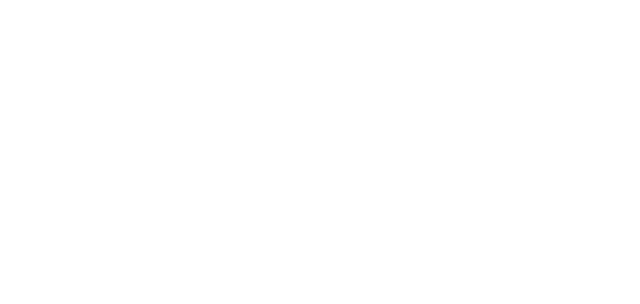
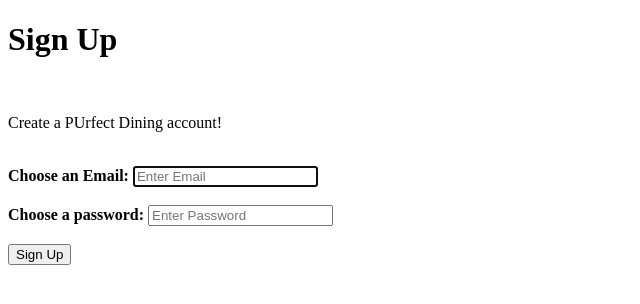
Before and after one commit to dvtung1/web, an Angular app: page / in a window 1280 px wide. Shown: the top 304 px of the page, without its empty margins (0-640 px from the left). Built offline with nearby package versions, Linux system fonts and the light colour scheme.

Commit message:
fix some frontend components

```diff
--- a/package.json
+++ b/package.json
@@ -4,7 +4,7 @@
   "scripts": {
     "ng": "ng",
     "start": "ng serve",
-    "build": "ng build",
+    "build": "ng build --prod",
     "test": "ng test",
     "lint": "ng lint",
     "e2e": "ng e2e"
--- a/src/app/components/recovery/recovery.component.html
+++ b/src/app/components/recovery/recovery.component.html
@@ -1,21 +1,21 @@
-<body>
-  <div align = "center" >
-    <div>
-        <h1>Recover PUrfect Dining Password</h1>
-        <br>
-        <p algin = "center">We will send a recovery code to your email.</p>
-        <br>
+<div class="text-center">
+  <div>
+    <h1>Recover PUrfect Dining Password</h1>
+    <br />
+    <p>We will send a recovery code to your email.</p>
+    <br />
 
+    <label for="email"><b>Enter your Email: </b></label>
+    <input
+      type="email"
+      placeholder="Enter Email"
+      name="useremail"
+      required
+      autofocus
+    />
 
-        <label for="email"><b>Enter your Email: </b></label>
-        <input type="email" placeholder="Enter Email" name="useremail" required autofocus>
-
-        <br>
-        <br>
-        <button>Send Email</button>
-
-    </div>
-
+    <br />
+    <br />
+    <button>Send Email</button>
   </div>
-
-</body>
+</div>
--- a/src/app/components/signup/signup.component.html
+++ b/src/app/components/signup/signup.component.html
@@ -1,20 +1,20 @@
-<body>
-  <div align="center">
-    <div>
+<div class="text-center">
+  <div>
+    <form (submit)="onSignUp(signupForm)" #signupForm="ngForm">
       <h1>Sign Up</h1>
       <br />
-      <p algin="center">Create a PUrfect Dining account!</p>
+      <p>Create a PUrfect Dining account!</p>
       <br />
 
       <label for="email"><b>Choose an Email: </b></label>
       <input
         type="email"
         placeholder="Enter Email"
-        name="useremail"
+        name="email"
         required
         autofocus
+        ngModel
       />
-
       <br />
       <br />
 
@@ -22,13 +22,14 @@
       <input
         type="password"
         placeholder="Enter Password"
-        name="userpass"
+        name="password"
         required
+        ngModel
       />
 
       <br />
       <br />
-      <button>Sign Up</button>
-    </div>
+      <button type="submit">Sign Up</button>
+    </form>
   </div>
-</body>
+</div>
--- a/src/app/components/signup/signup.component.ts
+++ b/src/app/components/signup/signup.component.ts
@@ -8,9 +8,19 @@ import { NgForm } from "@angular/forms";
   styleUrls: ["./signup.component.css"]
 })
 export class SignupComponent implements OnInit {
-  constructor(private UserAuthService: UserAuthService) {}
+  constructor(private userAuthService: UserAuthService) {}
 
   ngOnInit() {}
 
-  onSignUp(form: NgForm) {}
+  onSignUp(form: NgForm) {
+    //check if form is valid or not
+    if (form.invalid) {
+      return;
+    }
+
+    //get email and password input from the form
+    var email = form.value.email;
+    var password = form.value.password;
+    this.userAuthService.createUser(email, password);
+  }
 }
--- a/src/app/services/user-auth.service.ts
+++ b/src/app/services/user-auth.service.ts
@@ -4,6 +4,7 @@ import { environment } from "src/environments/environment.prod";
 import { UserModel } from "src/app/models/UserAuth.model";
 
 //backend api url for communication (Port 3000)
+// const BACKEND_URL = environment.apiUrl + "/user/";
 const BACKEND_URL = environment.apiUrl + "/user/";
 
 @Injectable({
```
Also changed, not shown: src/app/app-routing.module.ts (+9 -7 lines), src/app/app.component.html (+1 -21 lines), src/app/app.component.ts (+5 -7 lines), src/app/app.module.ts (+7 -2 lines), 1 other file (tests, documents, lock files or other folders).
